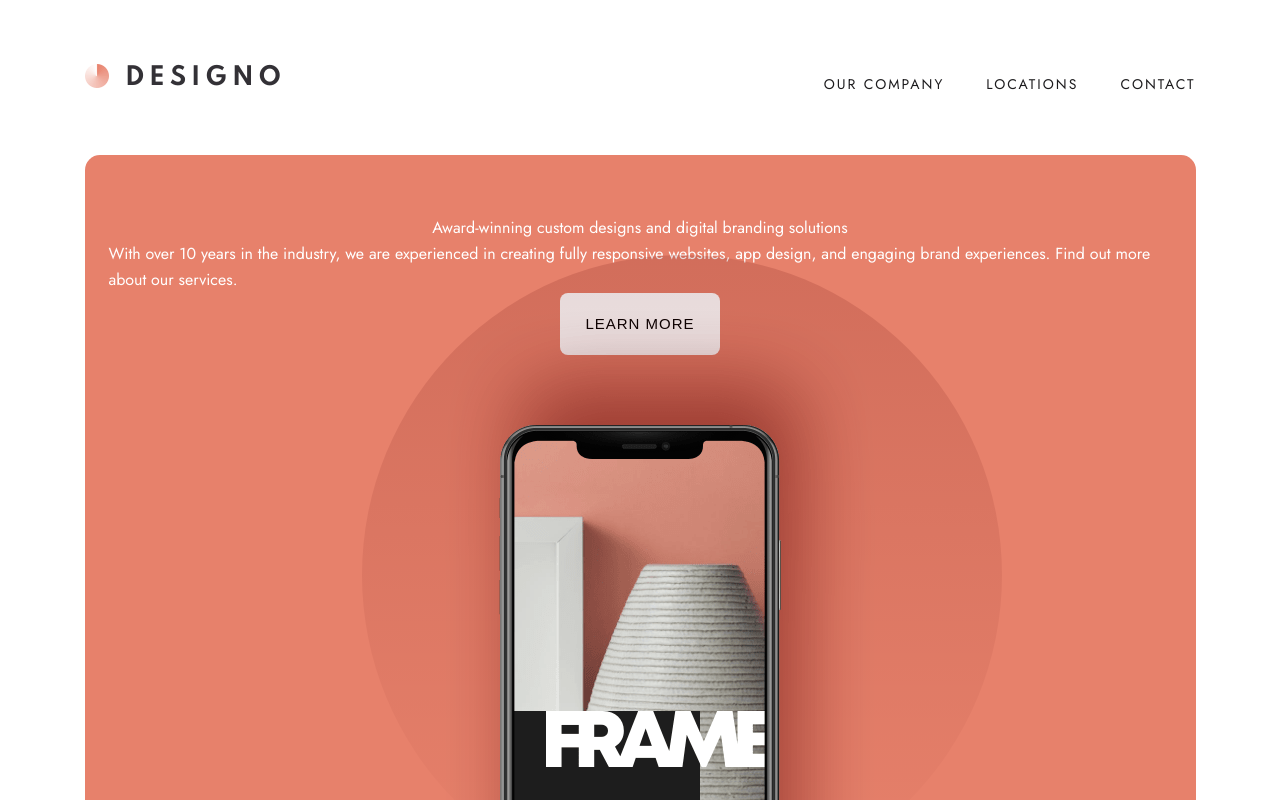
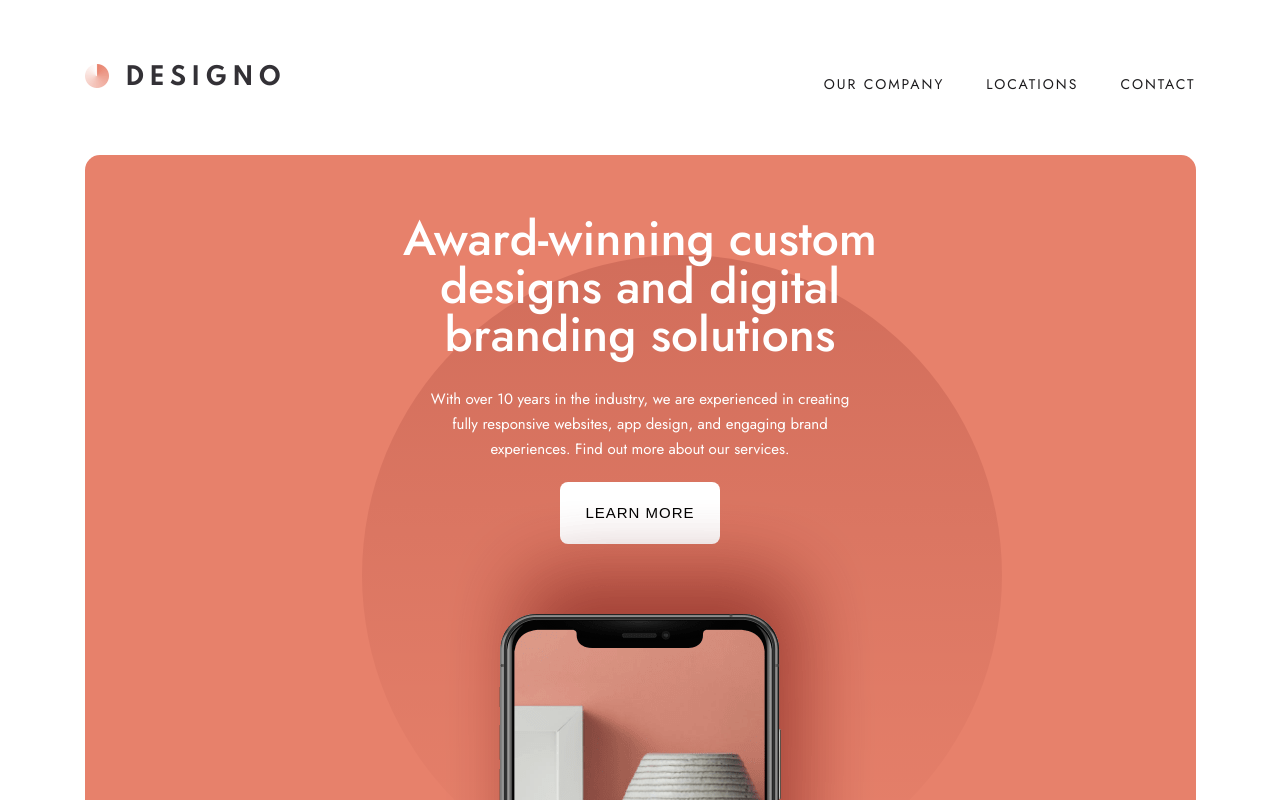
Before and after one commit to PedroEnciso/designo, a React (Vite) app: page / in a window 1280 px wide. Shown: the top 800 px of the page. Built offline with nearby package versions, Linux system fonts and the light colour scheme.

Commit message:
added wrapper div

```diff
--- a/src/components/Hero/index.jsx
+++ b/src/components/Hero/index.jsx
@@ -6,13 +6,15 @@ import phoneImg from "src/assets/home/desktop/image-hero-phone.png";
 function HeroSection(props) {
   return (
     <section className={classes.hero}>
-      <h1>Award-winning custom designs and digital branding solutions</h1>
-      <p>
-        With over 10 years in the industry, we are experienced in creating fully
-        responsive websites, app design, and engaging brand experiences. Find
-        out more about our services.
-      </p>
-      <button className="button buttonOnDark">learn more</button>
+      <div className={classes.heroDetails}>
+        <h1>Award-winning custom designs and digital branding solutions</h1>
+        <p>
+          With over 10 years in the industry, we are experienced in creating
+          fully responsive websites, app design, and engaging brand experiences.
+          Find out more about our services.
+        </p>
+        <button className="button buttonOnDark">learn more</button>
+      </div>
       <img src={phoneImg} alt="" />
       <div className={classes.svg}>
         <svg width="640" height="639" xmlns="http://www.w3.org/2000/svg">
```
